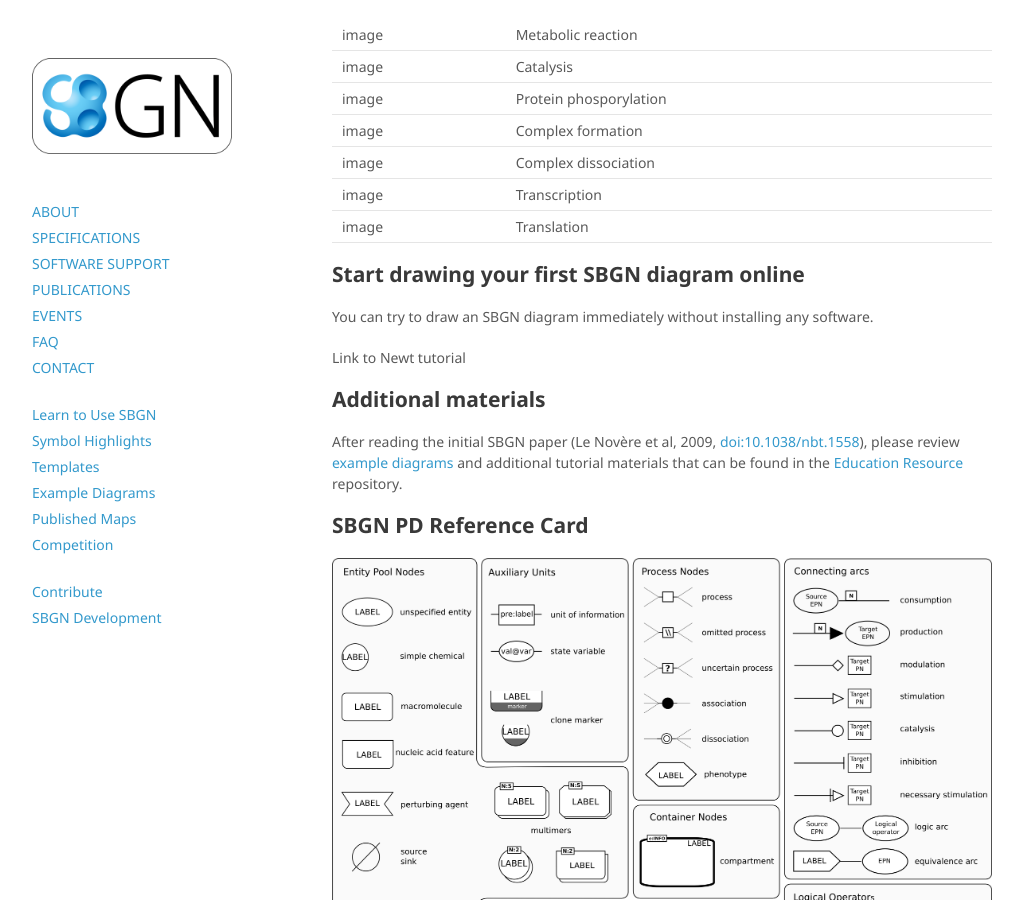
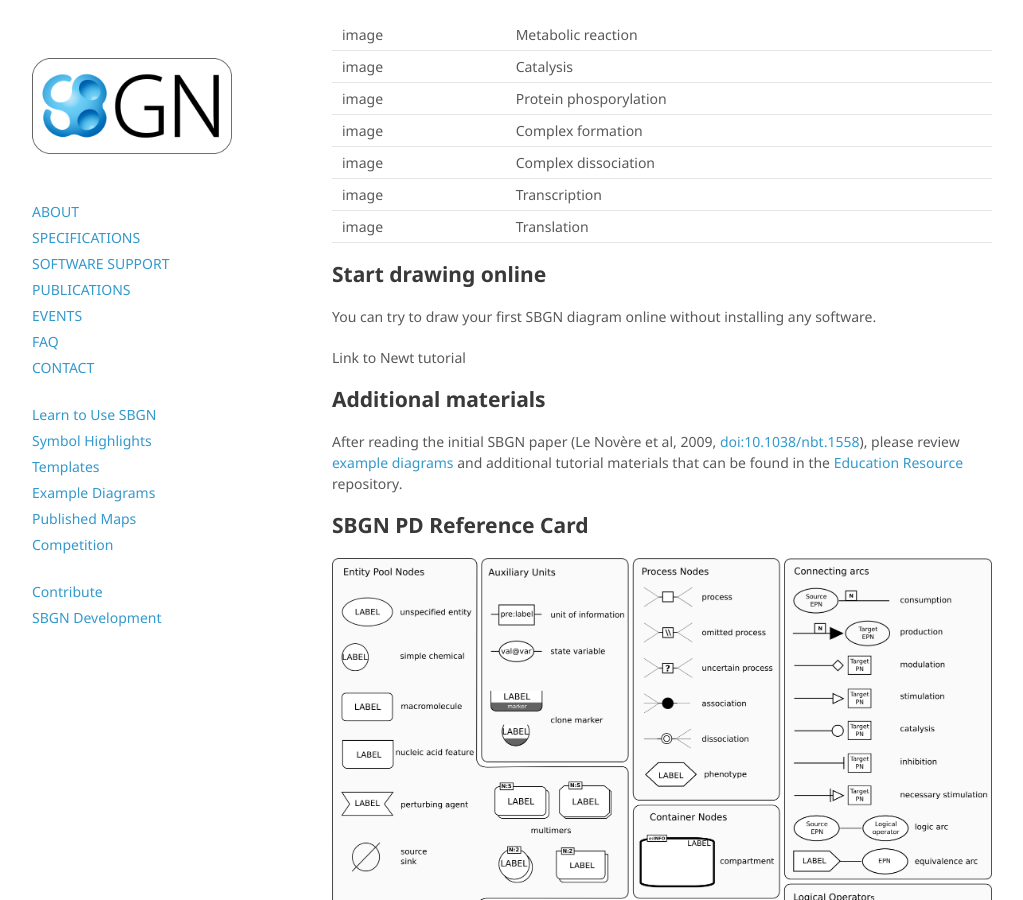
Before and after one commit to sbgn/sbgn, a Jekyll site: the page built from docs/learning_sbgn.md, in a window 1280 px wide and 900 px high, scrolled down 894 px. Shown: the whole window, without its empty margins (128-1151 px from the left). Built offline with Jekyll 4.4.1, drawn with Linux system fonts in a browser that asks for light colours; nearby versions of some CDN libraries.

Commit message:
Update learning_sbgn.md

```diff
--- a/docs/learning_sbgn.md
+++ b/docs/learning_sbgn.md
@@ -34,9 +34,9 @@ image | Complex dissociation
 image | Transcription
 image | Translation
 
-## Start drawing your first SBGN diagram online
+## Start drawing online
 
-<p>You can try to draw an SBGN diagram immediately without installing any software.</p>
+<p>You can try to draw your first SBGN diagram online without installing any software.</p>
 
 Link to Newt tutorial
 
```
